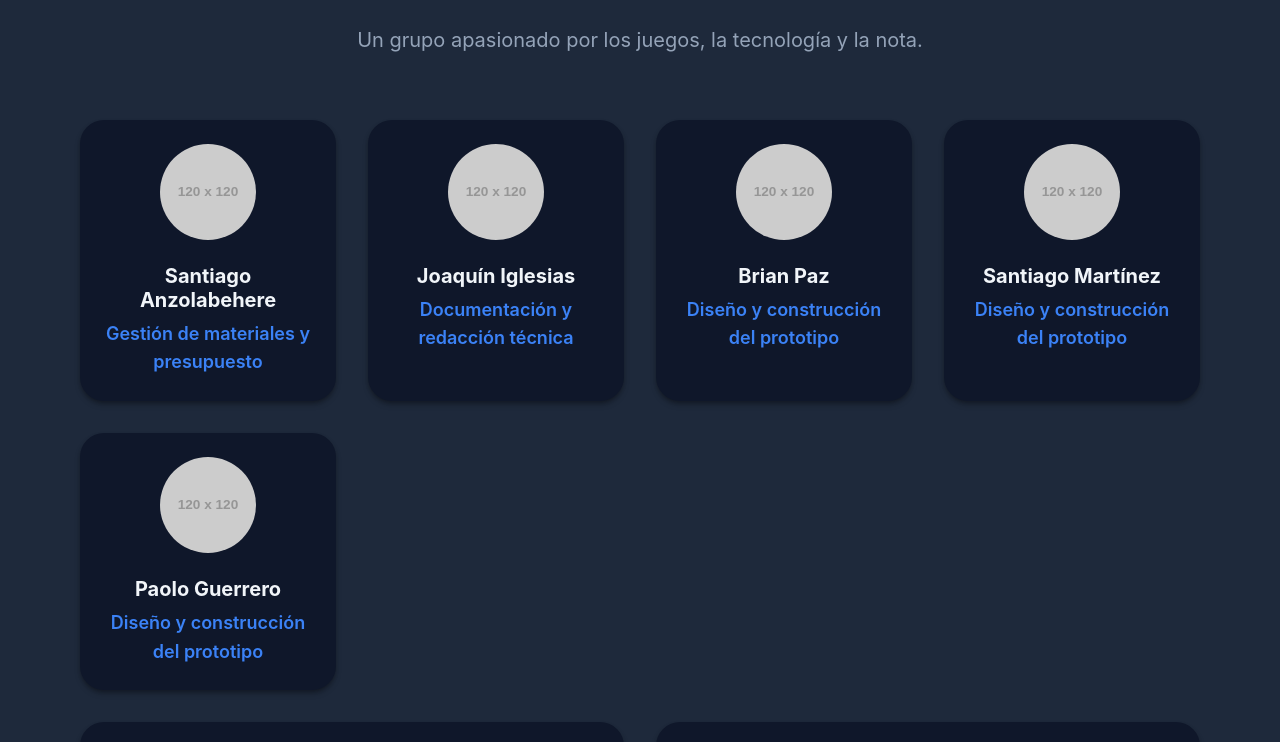
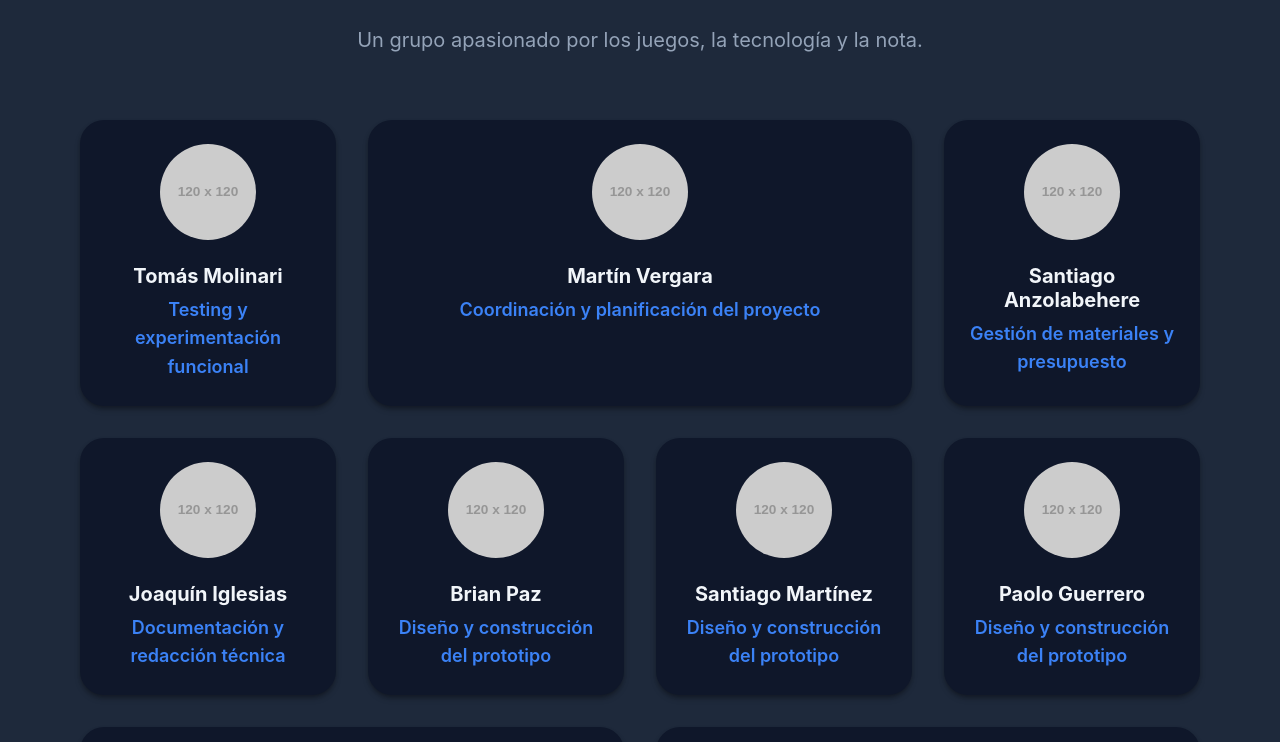
Before and after one commit to ThaCharly/fisiquinha, a React (Vite) app: page / in a window 1280 px wide. Shown: the part 2215-2957 px from the top of the page. Built offline with nearby package versions, Linux system fonts and the light colour scheme.

Commit message:
Actualización

```diff
--- a/src/App.css
+++ b/src/App.css
@@ -360,13 +360,6 @@ p {
   .team-grid {
     grid-template-columns: repeat(2, 1fr);
   }
-  .team-grid > :nth-child(1) {
-  order: 2;
-}
-
-.team-grid > :nth-child(2) {
-  order: 1;
-}
 }
 
 @media (min-width: 900px) {
```
